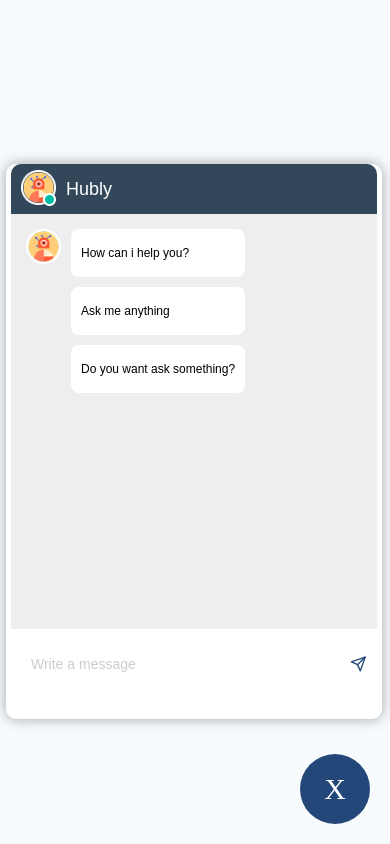
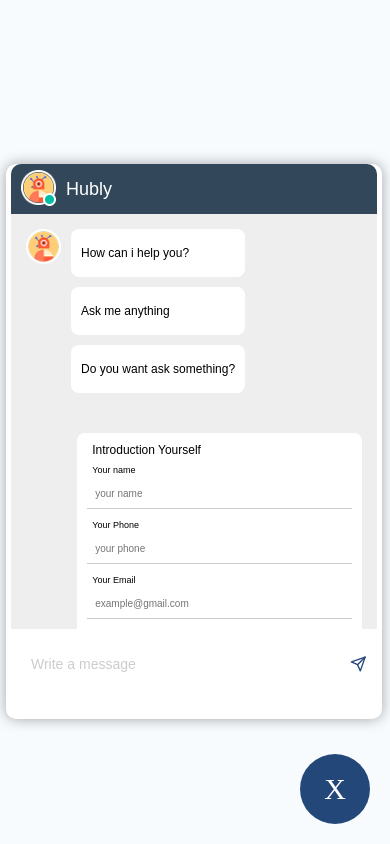
Before and after one commit to lokeshgoud15/Ticketing-System, a React (Vite) app in the folder testclient/: page / in a window 390 px wide. Both pictures are taken after a click on the element 335 px from the left and 789 px from the top of the page. Built offline with nearby package versions, Linux system fonts and the light colour scheme.

Commit message:
intro part changed in mobile view

```diff
--- a/testclient/src/components/Chatbox/ChatBox.css
+++ b/testclient/src/components/Chatbox/ChatBox.css
@@ -320,6 +320,6 @@
     border-radius: 50%;
   }
   .receiver-chat {
-    display: none;
+    margin-top: 40px;
   }
 }
```
